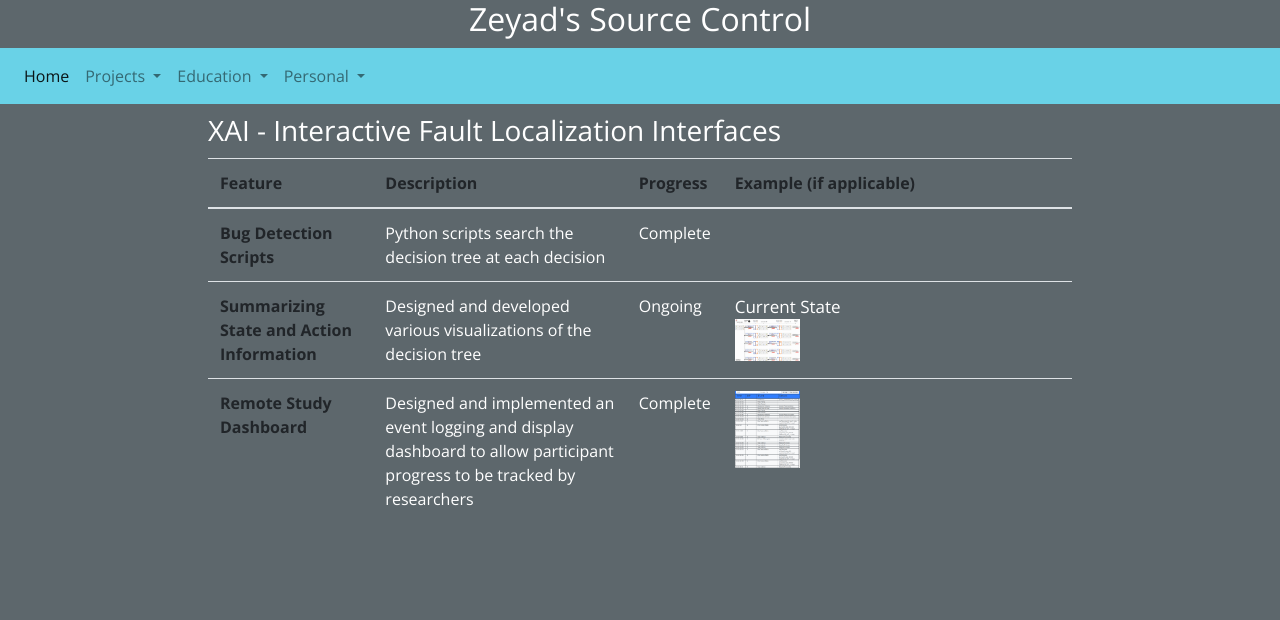
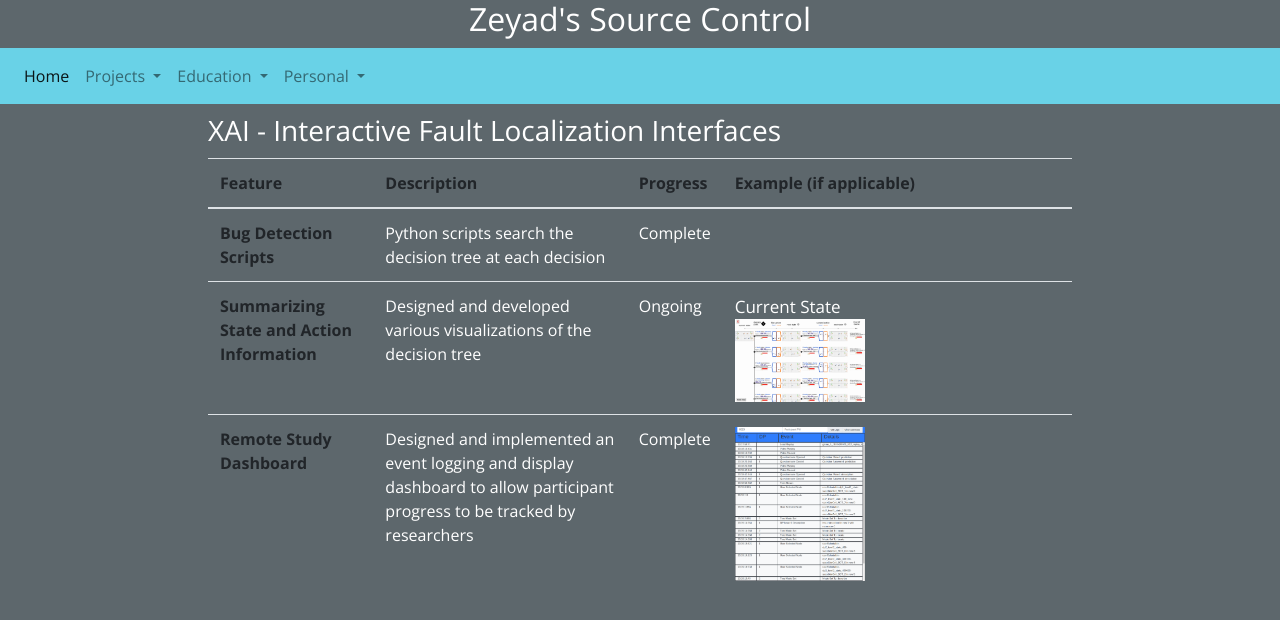
Before and after one commit to zshureih/zshureih.github.io, a Jekyll site: the page built from content/Projects/XAI.html, in a window 1280 px wide. Shown: the top 620 px of the page. Built offline with Jekyll 4.4.1, drawn with Linux system fonts in a browser that asks for light colours.

Commit message:
fix/ auto resizing

```diff
--- a/content/Projects/XAI.html
+++ b/content/Projects/XAI.html
@@ -31,7 +31,7 @@ title: XAI
                     <p>
                         Current State
                     </p>
-                    <img style="width: 20%; height: 20%;" src="XAI/XAI Tree.png" alt="XAI Tree Interface">
+                    <img style="width: 40%; height: auto;" src="XAI/XAI Tree.png" alt="XAI Tree Interface">
                 </td>
             </tr>
             <tr>
@@ -39,7 +39,7 @@ title: XAI
                 <td>Designed and implemented an event logging and display dashboard to allow participant progress to be tracked by researchers</td>
                 <td>Complete</td>
                 <td>
-                    <img style="width: 20%; height: 20%;" src="XAI/dashboard.png" alt="Self-Updating Dashboard">
+                    <img style="width: 40%; height: auto;" src="XAI/dashboard.png" alt="Self-Updating Dashboard">
                 </td>
             </tr>
         </tbody>
```
